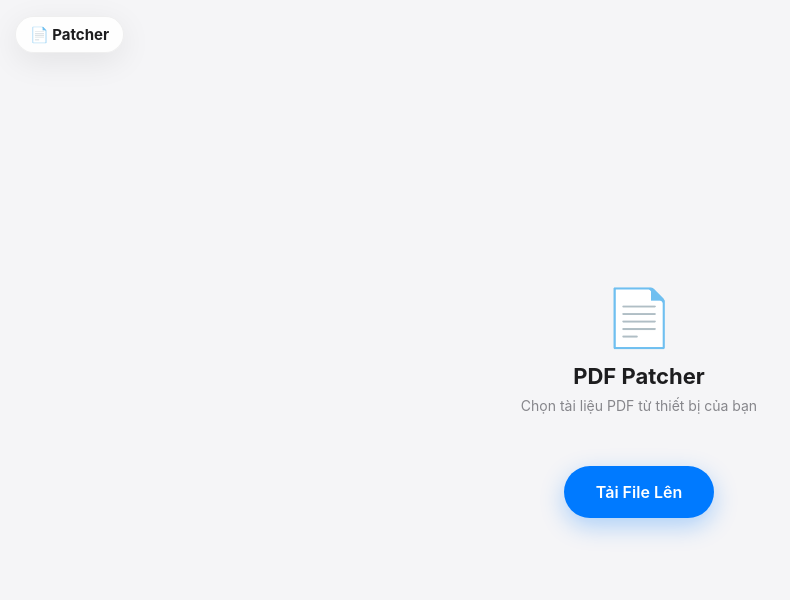
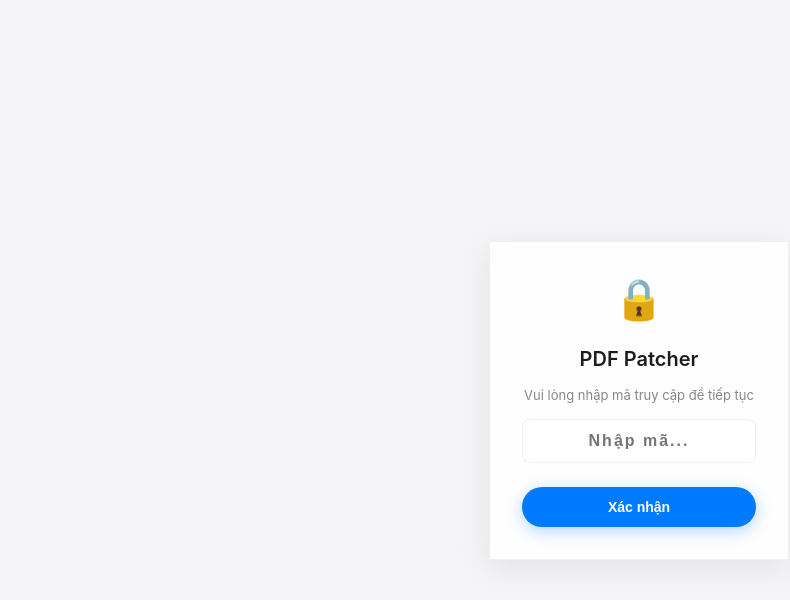
Before and after one commit to labatvii19/xu_ly_pdf, a React app in the folder app/: page / in a window 1280 px wide. Shown: the top 600 px of the page, without its empty margins (1-791 px from the left). Built offline with nearby package versions, Linux system fonts and the light colour scheme; the HTML template or start-up script is replaced by a standard one.

Commit message:
feat(auth): implement simple passcode login gate and admin dashboard shell

```diff
--- a/app/src/App.jsx
+++ b/app/src/App.jsx
@@ -8,6 +8,63 @@ import {
 } from 'lucide-react';
 import './index.css';
 import { supabase } from './services/supabaseClient';
+
+const LoginGate = ({ onLogin }) => {
+  const [passcode, setPasscode] = useState('');
+  const [error, setError] = useState(false);
+
+  const handleSubmit = (e) => {
+    e.preventDefault();
+    if (passcode === 'plpl12345') {
+      onLogin('user');
+    } else if (passcode === 'admin999') {
+      onLogin('admin');
+    } else {
+      setError(true);
+      setTimeout(() => setError(false), 500);
+    }
+  };
+
+  return (
+    <div style={{ width: '100vw', height: '100vh', display: 'flex', justifyContent: 'center', alignItems: 'center', background: 'var(--bg-color)' }}>
+      <form onSubmit={handleSubmit} className={`glass-panel ${error ? 'shake' : ''}`} style={{ padding: '32px', display: 'flex', flexDirection: 'column', gap: '16px', alignItems: 'center', width: '300px' }}>
+        <div style={{ fontSize: '40px', marginBottom: '8px' }}>🔒</div>
+        <h2 style={{ fontSize: '20px', fontWeight: 600 }}>PDF Patcher</h2>
+        <p style={{ fontSize: '13px', color: 'var(--text-muted)', textAlign: 'center' }}>Vui lòng nhập mã truy cập để tiếp tục</p>
+        <input
+          type="password"
+          value={passcode}
+          onChange={(e) => setPasscode(e.target.value)}
+          placeholder="Nhập mã..."
+          autoFocus
+          style={{ width: '100%', padding: '12px', borderRadius: '8px', border: '1px solid var(--border-color)', outline: 'none', background: 'rgba(255,255,255,0.5)', textAlign: 'center', fontSize: '16px', fontWeight: 600, letterSpacing: '2px' }}
+        />
+        {error && <span style={{ color: 'var(--red-text)', fontSize: '12px' }}>Mã không hợp lệ</span>}
+        <button type="submit" className="action-btn" style={{ width: '100%', justifyContent: 'center', marginTop: '8px', padding: '12px' }}>Xác nhận</button>
+      </form>
+    </div>
+  );
+};
+
+const AdminDashboard = ({ onLogout }) => {
+  return (
+    <div style={{ padding: '24px', maxWidth: '800px', margin: '0 auto', height: '100vh', display: 'flex', flexDirection: 'column' }}>
+      <div style={{ display: 'flex', justifyContent: 'space-between', alignItems: 'center', marginBottom: '24px', padding: '16px 0', borderBottom: '1px solid var(--border-color)' }}>
+        <div style={{ display: 'flex', alignItems: 'center', gap: '12px' }}>
+          <ShieldAlert size={24} style={{ color: 'var(--primary-color)' }}/>
+          <h1 style={{ fontSize: '24px', fontWeight: 600 }}>Admin Dashboard</h1>
+        </div>
+        <button className="action-btn" onClick={onLogout} style={{ background: 'var(--bg-panel)' }}>
+          <LogOut size={16}/> Thoát
+        </button>
+      </div>
+      <div className="glass-panel" style={{ padding: '24px', flex: 1, display: 'flex', flexDirection: 'column', alignItems: 'center', justifyContent: 'center', color: 'var(--text-muted)' }}>
+        <p>Bảng thống kê truy cập sẽ hiển thị ở đây (Giai đoạn 2).</p>
+      </div>
+    </div>
+  );
+};
+
 
 // ─── Helpers ────────────────────────────────────────────────────────────────
 function getClientXY(e) {
@@ -68,9 +125,7 @@ export default function App() {
   const [brushColor,    setBrushColor]    = useState('#000000');
 
   // Auth State
-  const [session,       setSession]       = useState(null);
-  const [isWhitelisted, setIsWhitelisted] = useState(false);
-  const [authLoading,   setAuthLoading]   = useState(true);
+  const [authStatus, setAuthStatus] = useState('locked'); // 'locked', 'user', 'admin'
 
   const zoomRef         = useRef(1.0);
 
@@ -108,57 +163,7 @@ export default function App() {
     return () => window.removeEventListener('pointerup', handleGlobalUp);
   }, []);
 
-  // ── Auth & Whitelist Logic ──
-  useEffect(() => {
-    // 1. Check initial session
-    supabase.auth.getSession().then(({ data: { session } }) => {
-      setSession(session);
-      if (session) checkWhitelist(session.user.email);
-      else setAuthLoading(false);
-    });
-
-    // 2. Listen for auth changes
-    const { data: { subscription } } = supabase.auth.onAuthStateChange((_event, session) => {
-      setSession(session);
-      if (session) checkWhitelist(session.user.email);
-      else {
-        setIsWhitelisted(false);
-        setAuthLoading(false);
-      }
-    });
-
-    return () => subscription.unsubscribe();
-  }, []);
-
-  const checkWhitelist = async (email) => {
-    try {
-      setAuthLoading(true);
-      const { data, error } = await supabase
-        .from('whitelist')
-        .select('email')
-        .eq('email', email)
-        .single();
-
-      if (data) setIsWhitelisted(true);
-      else setIsWhitelisted(false);
-    } catch (err) {
-      console.error("Whitelist check failed:", err);
-      setIsWhitelisted(false);
-    } finally {
-      setAuthLoading(false);
-    }
-  };
-
-  const handleLogin = async () => {
-    await supabase.auth.signInWithOAuth({
-      provider: 'google',
-      options: { redirectTo: window.location.origin }
-    });
-  };
-
-  const handleLogout = async () => {
-    await supabase.auth.signOut();
-  };
+  // (Google Auth block removed in favor of simple passcode gate)
 
   // ── Redraw overlay canvas (marquee box) ──
   const drawOverlay = useCallback(() => {
@@ -910,6 +915,14 @@ export default function App() {
   const imageLayers = layersRef.current.filter(l => l.type === 'image');
 
   // ── Render ──────────────────────────────────────────────────────────────────
+  if (authStatus === 'locked') {
+    return <LoginGate onLogin={setAuthStatus} />;
+  }
+
+  if (authStatus === 'admin') {
+    return <AdminDashboard onLogout={() => setAuthStatus('locked')} />;
+  }
+
   return (
     <div style={{ width:'100vw', height:'100vh', overflow:'hidden', background:'var(--bg-color)', position:'relative' }}>
 
--- a/app/src/index.css
+++ b/app/src/index.css
@@ -315,3 +315,12 @@ body {
 .text-btn:hover:not(.active) {
   background: rgba(0,0,0,0.05);
 }
+
+@keyframes shake {
+  0%, 100% { transform: translateX(0); }
+  25% { transform: translateX(-5px); }
+  75% { transform: translateX(5px); }
+}
+.shake {
+  animation: shake 0.2s ease-in-out 0s 2;
+}
```
